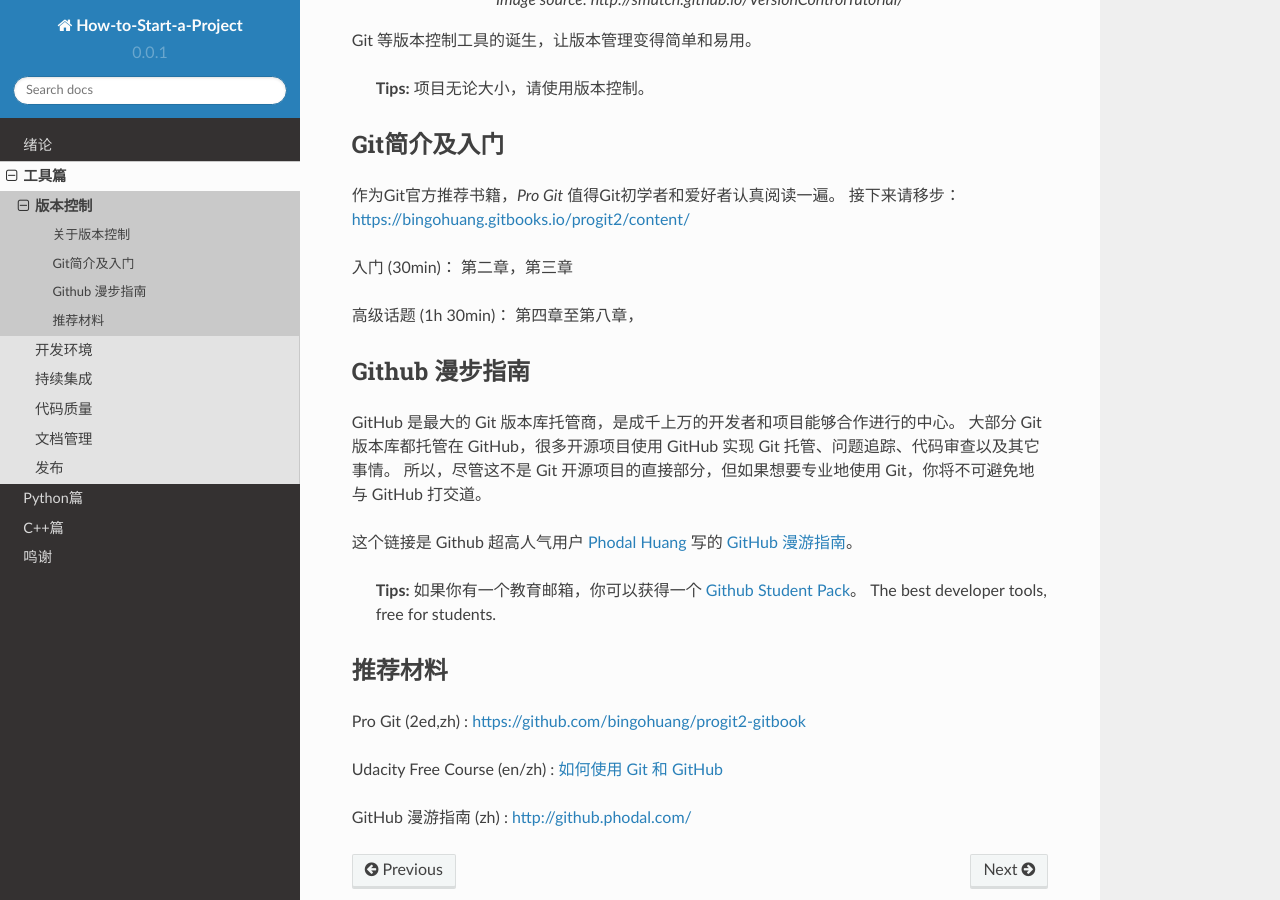
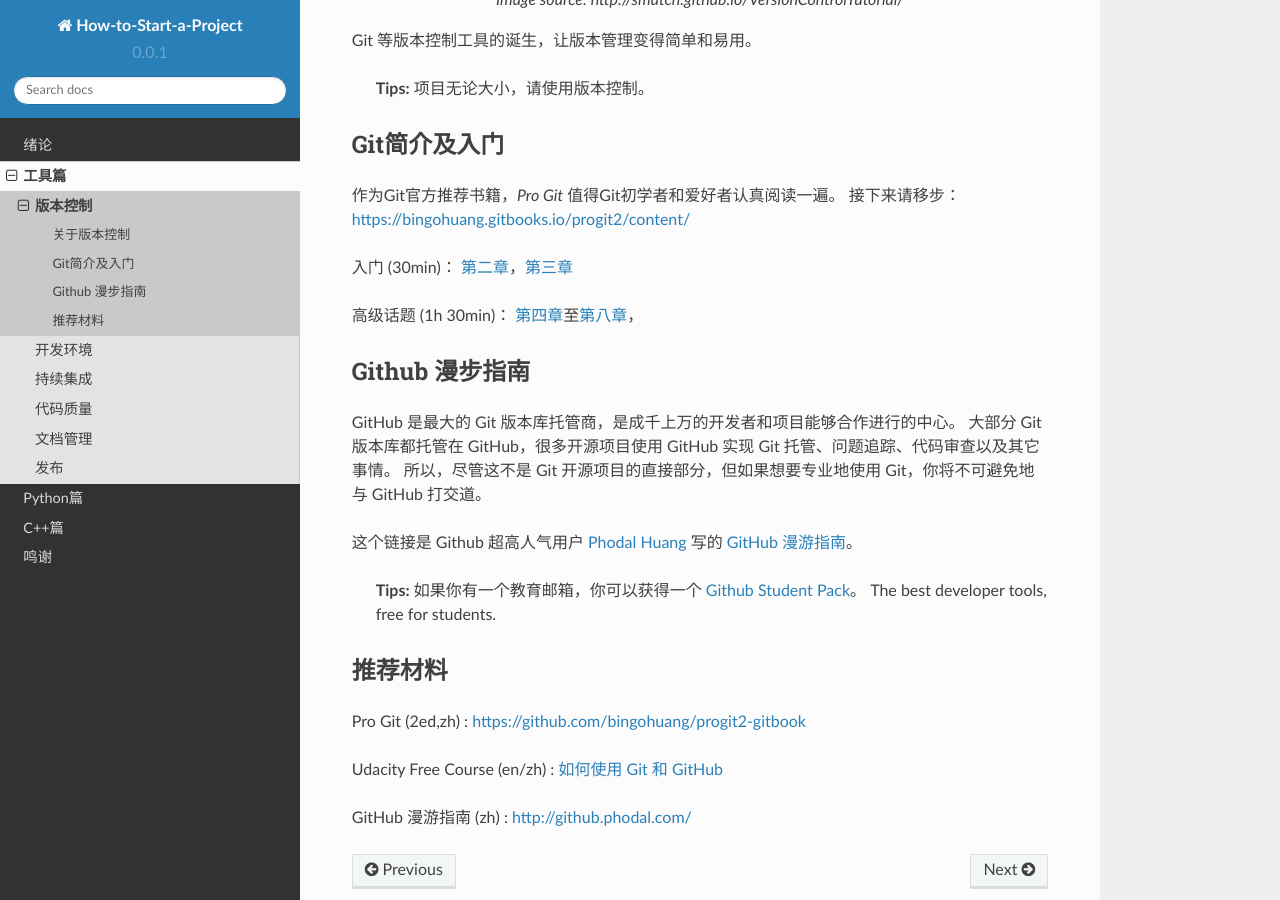
Before and after one commit to aihill/How-to-Start-a-Project, a Sphinx documentation site: the page built from docs/source/chapter_tools/git.md, in a window 1280 px wide and 900 px high, scrolled down 748 px. Built offline with Sphinx 7.4.7 and the Read the Docs theme 2.0.0, drawn with Linux system fonts in a browser that asks for light colours; some of the changed lines change nothing that is shown.

Commit message:
[Section] Git.md fixed

```diff
--- a/docs/source/chapter_tools/git.md
+++ b/docs/source/chapter_tools/git.md
@@ -12,6 +12,7 @@
 <i>Image source: http://smutch.github.io/VersionControlTutorial/</i>
 
 </div>
+
 <br />
 
 Git 等版本控制工具的诞生，让版本管理变得简单和易用。
@@ -24,9 +25,9 @@
 作为Git官方推荐书籍，*Pro Git* 值得Git初学者和爱好者认真阅读一遍。
 接下来请移步：[https://bingohuang.gitbooks.io/progit2/content/](https://bingohuang.gitbooks.io/progit2/content/)
 
-入门 (30min)： 第二章，第三章
+入门 (30min)： [第二章](https://bingohuang.gitbooks.io/progit2/content/02-git-basics/1-git-basics.html)，[第三章](https://bingohuang.gitbooks.io/progit2/content/03-git-branching/1-git-branching.html)
 
-高级话题 (1h 30min)： 第四章至第八章，
+高级话题 (1h 30min)： [第四章](https://bingohuang.gitbooks.io/progit2/content/04-git-server/1-git-server.html)至[第八章](https://bingohuang.gitbooks.io/progit2/content/08-customizing-git/1-customizing-git.html)，
 
 ### Github 漫步指南
 
```
